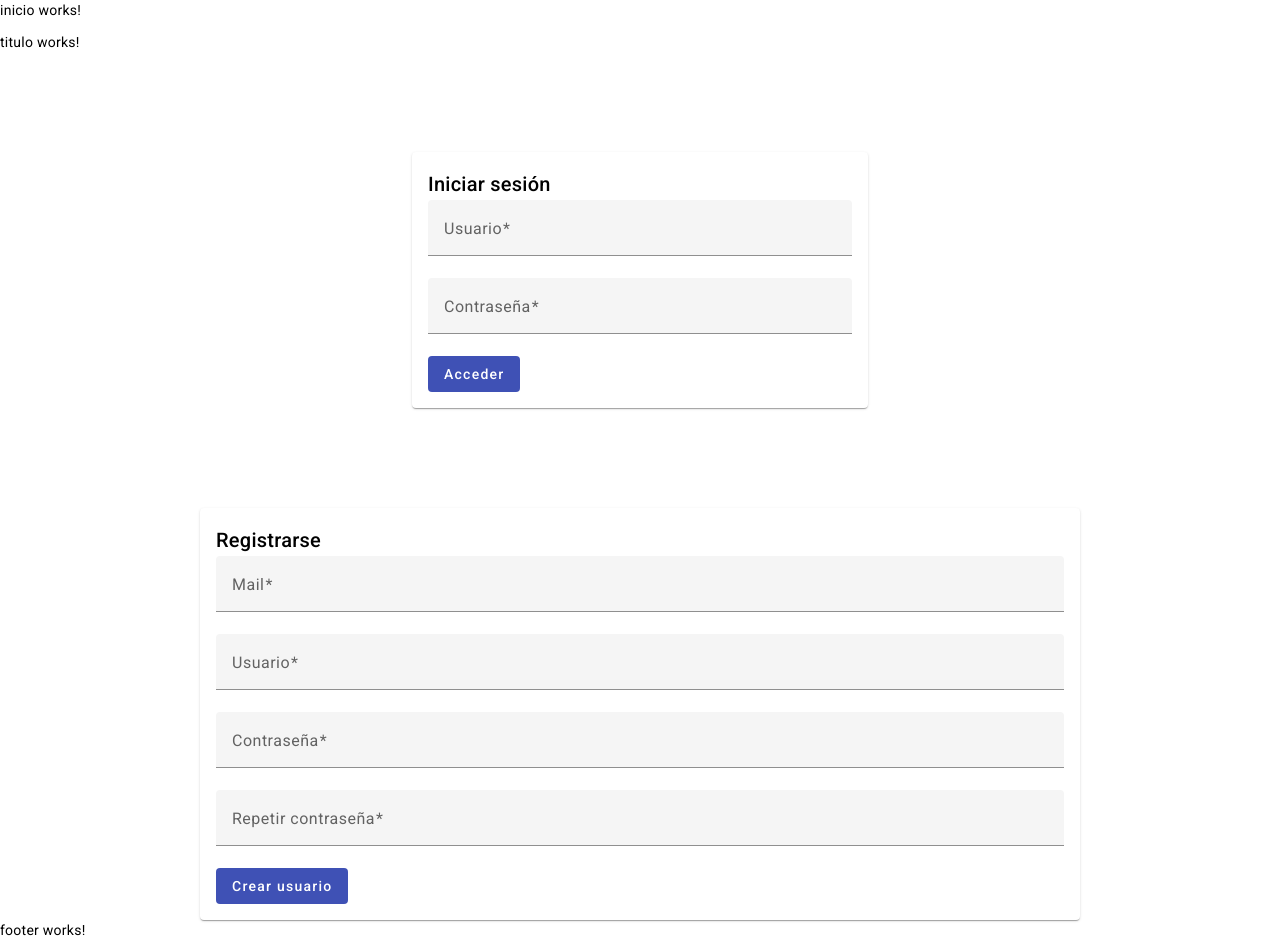
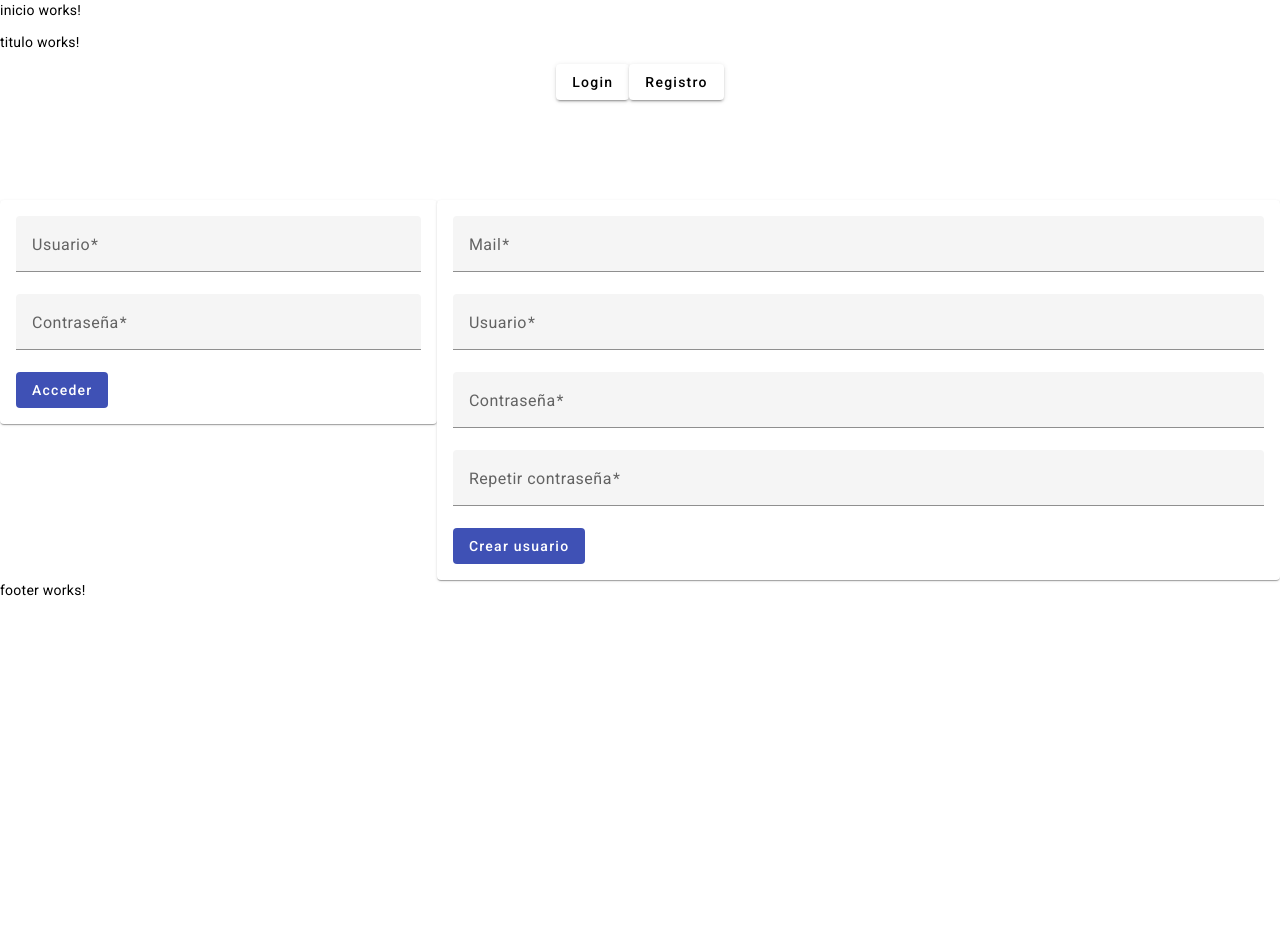
Before and after one commit to ignacio-serrano-rodriguez/data-burst, an Angular app in the folder frontend/: page / in a window 1280 px wide. After the commit the page ends 800 px from the top, so only its background shows below. Built offline with nearby package versions, Linux system fonts and the light colour scheme.

Commit message:
Página de inicio permite cambiar mediante un botón, el inicio de sesión y el registro

```diff
--- a/frontend/src/app/app.module.ts
+++ b/frontend/src/app/app.module.ts
@@ -1,8 +1,6 @@
 import { NgModule } from '@angular/core';
 import { CommonModule } from '@angular/common';
 import { HttpClientModule } from '@angular/common/http';
-
-
 
 @NgModule({
   declarations: [],
--- a/frontend/src/app/login/login.component.html
+++ b/frontend/src/app/login/login.component.html
@@ -1,8 +1,5 @@
 <div class="card-container">
 	<mat-card>
-		<mat-card-header>
-			<mat-card-title>Iniciar sesión</mat-card-title>
-		</mat-card-header>
 		<mat-card-content>
 			<form class="form-custom"[formGroup]="formLogin">
 				<mat-form-field class="input-custom">
--- a/frontend/src/app/pages/inicio/inicio.component.css
+++ b/frontend/src/app/pages/inicio/inicio.component.css
@@ -0,0 +1,17 @@
+#inicioRegistro, #botones
+{
+    display: flex;
+    justify-content: center;
+}
+
+#login
+{
+    display: none;
+    display: revert;
+}
+
+#registro
+{
+    display: none;
+    display: revert;
+}
--- a/frontend/src/app/pages/inicio/inicio.component.html
+++ b/frontend/src/app/pages/inicio/inicio.component.html
@@ -1,5 +1,13 @@
 <p>inicio works!</p>
 <app-titulo></app-titulo>
-<app-login></app-login>
-<app-registro></app-registro>
+<div id="botonesInicioRegistro">
+    <div id="botones">
+        <button mat-raised-button color="secondary" (click)="mostrarLoginOcultarRegistro()">Login</button>
+        <button mat-raised-button color="secondary" (click)="mostrarRegistroOcultarLogin()">Registro</button>
+    </div>
+    <div id="inicioRegistro">
+        <app-login id="login"></app-login>
+        <app-registro id="registro"></app-registro>
+    </div>
+</div>
 <app-footer></app-footer>
--- a/frontend/src/app/pages/inicio/inicio.component.ts
+++ b/frontend/src/app/pages/inicio/inicio.component.ts
@@ -3,14 +3,33 @@ import { FooterComponent } from "../../footer/footer.component";
 import { LoginComponent } from "../../login/login.component";
 import { RegistroComponent } from "../../registro/registro.component";
 import { TituloComponent } from "../../titulo/titulo.component";
+import {MatIconModule} from '@angular/material/icon';
+import {MatDividerModule} from '@angular/material/divider';
+import {MatButtonModule} from '@angular/material/button';
 
 @Component({
   selector: 'app-inicio',
   standalone: true,
-  imports: [FooterComponent, LoginComponent, RegistroComponent, TituloComponent],
+  imports: [
+    FooterComponent,
+    LoginComponent,
+    RegistroComponent,
+    TituloComponent,
+    MatIconModule,
+    MatDividerModule,
+    MatButtonModule],
   templateUrl: './inicio.component.html',
   styleUrl: './inicio.component.css'
 })
 export class InicioComponent {
 
+  mostrarRegistroOcultarLogin() {
+
+    throw new Error('Method not implemented.');
+  }
+  mostrarLoginOcultarRegistro() {
+
+    throw new Error('Method not implemented.');
+  }
+
 }
--- a/frontend/src/app/registro/registro.component.html
+++ b/frontend/src/app/registro/registro.component.html
@@ -1,8 +1,5 @@
 <div class="card-container">
 	<mat-card>
-		<mat-card-header>
-			<mat-card-title>Registrarse</mat-card-title>
-		</mat-card-header>
 		<mat-card-content>
 			<form class="form-custom"[formGroup]="formRegistro">
 				<mat-form-field class="input-custom">
```
